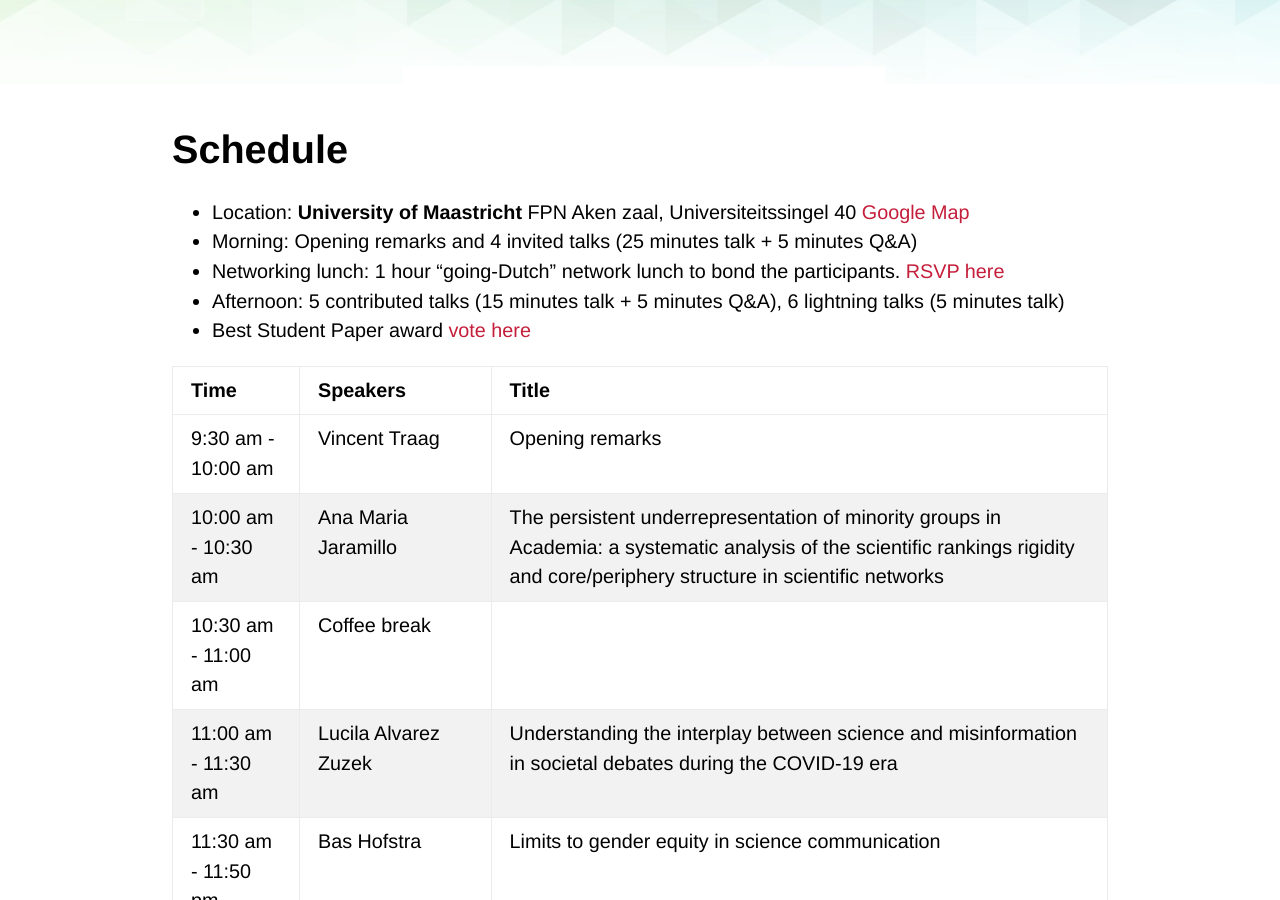
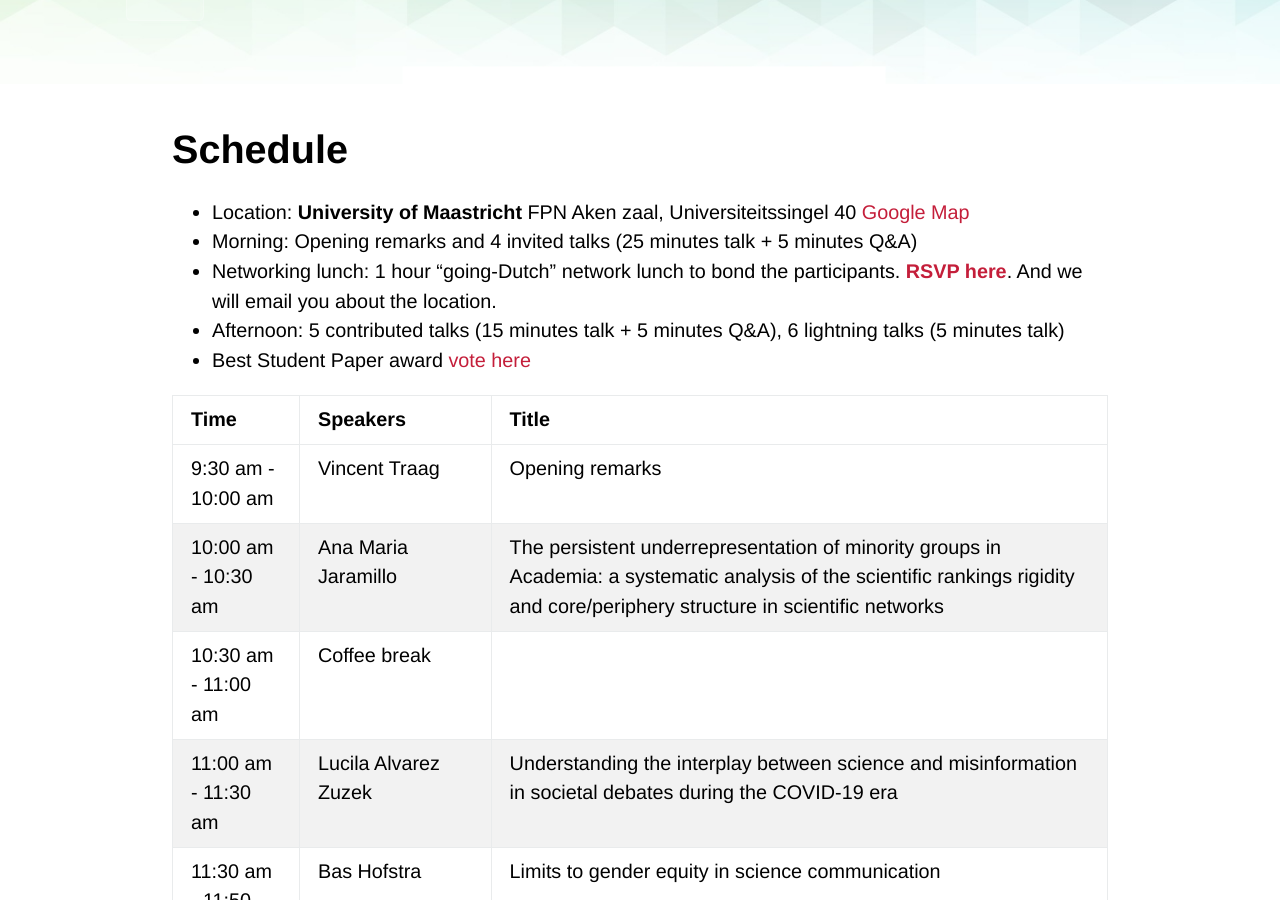
Before and after one commit to netscisci/netscisci.github.io, a Jekyll site: the page built from schedule.md, in a window 1280 px wide and 900 px high, scrolled down 330 px. Built offline with Jekyll 4.4.1, drawn with Linux system fonts in a browser that asks for light colours; some web fonts are replaced; our own code applies the rules of GitHub Pages for plain Markdown files.

Commit message:
Update schedule.md

```diff
--- a/schedule.md
+++ b/schedule.md
@@ -5,7 +5,7 @@ layout: default
 # Schedule
 - Location: **University of Maastricht** FPN Aken zaal, Universiteitssingel 40 [Google Map](https://maps.app.goo.gl/BJ6aLFSEL2VH51Lk9)
 - Morning: Opening remarks and 4 invited talks (25 minutes talk + 5 minutes Q&A)
-- Networking lunch: 1 hour "going-Dutch" network lunch to bond the participants. [RSVP here]()
+- Networking lunch: 1 hour "going-Dutch" network lunch to bond the participants. [**RSVP here**](). And we will email you about the location.
 - Afternoon: 5 contributed talks (15 minutes talk + 5 minutes Q&A), 6 lightning talks (5 minutes talk)
 - Best Student Paper award [vote here](https://tinyurl.com/netscisci2025)
 
```
